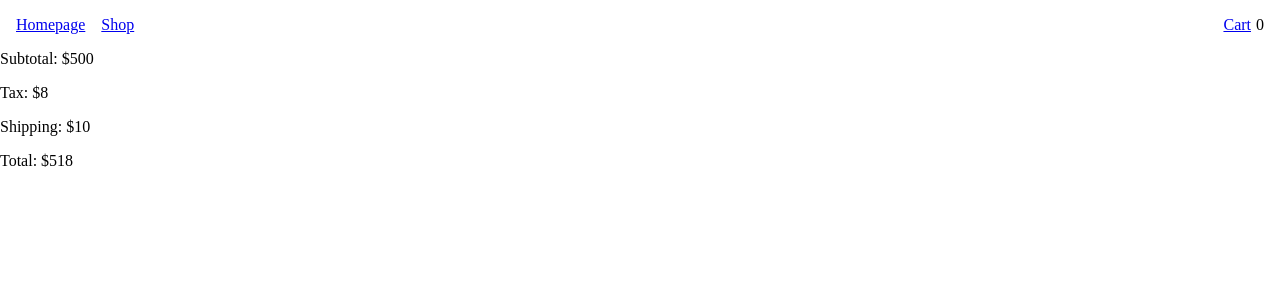
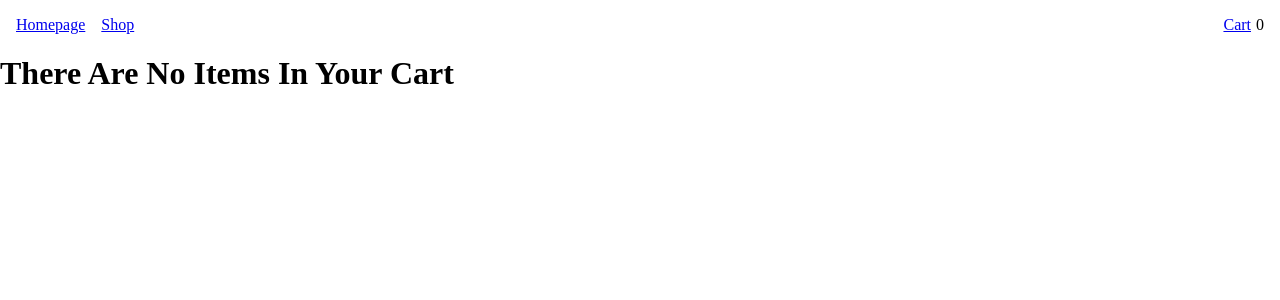
Before and after one commit to RShillgit/Shopping-Cart, a React (Create React App) app: page /cart in a window 1280 px wide. Shown: the top 300 px of the page. Built offline with nearby package versions, Linux system fonts and the light colour scheme.

Commit message:
Propery Add Items to cart and calculate pricing

```diff
--- a/src/App.js
+++ b/src/App.js
@@ -17,8 +17,25 @@ const App = () => {
     // Set new cart quantity
     setCartQuant(cartQuant + item.quantity);
 
-    // Add Cart item to cart items
-    setCartItems(cartItems.concat(item))
+    // If the item is already in the cart, add the quantity rather than concatenating it
+    const itemInCart = cartItems.some(cartItem => cartItem.name === item.name);
+    if (itemInCart) {
+
+      for(let i = 0; i< cartItems.length; i++) {
+        setCartItems(cItem =>
+          cItem.map(obj => {
+            if (obj.name === item.name) {
+              return {...obj, quantity: (obj.quantity + item.quantity)}
+            }
+
+            return obj;
+        }))
+      }
+    }
+    // Else Concatenate item to cart items
+    else {
+      setCartItems(cartItems.concat(item))
+    }
   }
 
   return (
--- a/src/components/cart.js
+++ b/src/components/cart.js
@@ -1,24 +1,60 @@
+import { useEffect, useState } from "react";
+
 const Cart = (props) => {
+
+    const [cartInfo, setCartInfo] = useState(
+        <div className="noCartItems"><h1>There Are No Items In Your Cart</h1></div>
+    )
+    const [pricing, setPricing] = useState()
+
+    // On page render
+    useEffect(() => {
+
+        // If there are items in the cart
+        if (props.cartItems.length > 0) {
+
+            // Add up prices to find subtotal
+            const subTotal = props.cartItems.reduce(function (total, item) {return total + (item.price * item.quantity)}, 0);
+
+            // 4% sales tax
+            const tax = (subTotal * .04);
+            const taxString = tax.toFixed(2)
+
+            // Shipping
+            const shipping = 9.99
+
+            // Real total
+            const total = (subTotal + tax + shipping);
+
+            setCartInfo(props.cartItems.map(item => {
+                return (
+                    <div className="allCartItems" key={item.name}>
+                        <div className="cartItem">
+                            <p>{item.name}</p>
+                            <p>{item.price}</p>
+                            <p>{item.quantity}</p>
+                        </div>
+                    </div>
+            )}))
+
+            setPricing(
+                <div className="cartPricing">
+                    <p>Subtotal: ${subTotal}</p>
+                    <p>Tax: ${taxString}</p>
+                    <p>Shipping: ${shipping}</p>
+                    <p>Total: ${total}</p>
+                </div>
+            )
+        }
+    }, []);
+
 
     return (
 
-        <div className="allCartItems">
+        <div className="cart">
 
-            {props.cartItems.map(item => {
-                return (
-                    <div className="cartItem" key={item.name}>
-                        <p>{item.name}</p>
-                        <p>{item.price}</p>
-                        <p>{item.quantity}</p>
-                    </div>
-            )})}
-
-            <div className="cartPricing">
-                <p>Subtotal: $500</p>
-                <p>Tax: $8</p>
-                <p>Shipping: $10</p>
-                <p>Total: $518</p>
-            </div>
+            {cartInfo}
+            {pricing}
 
         </div>
 
```
